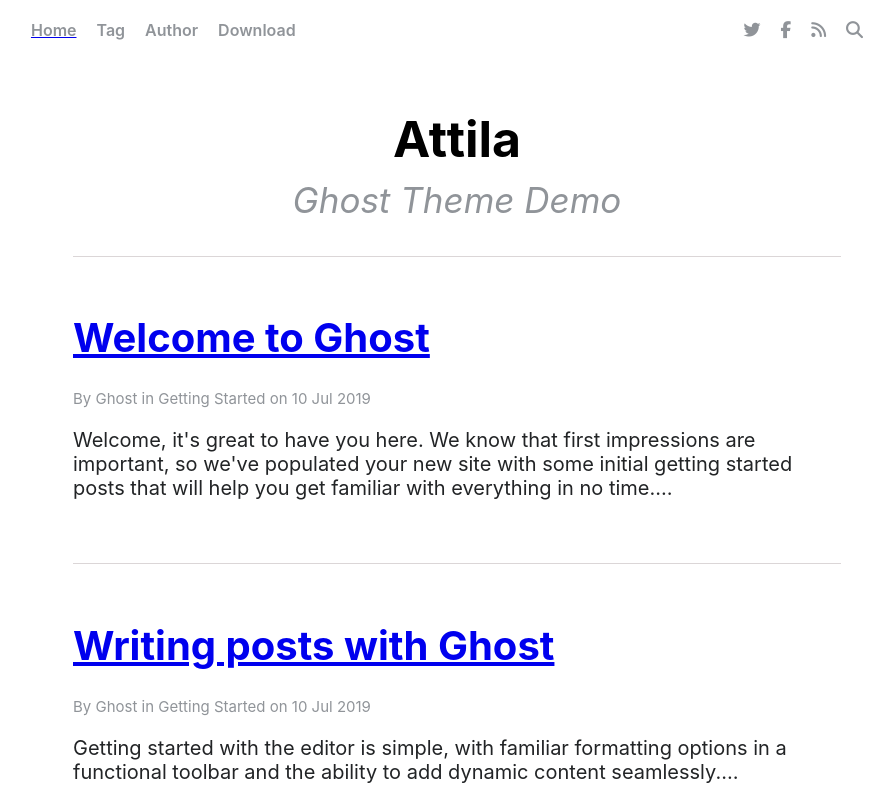
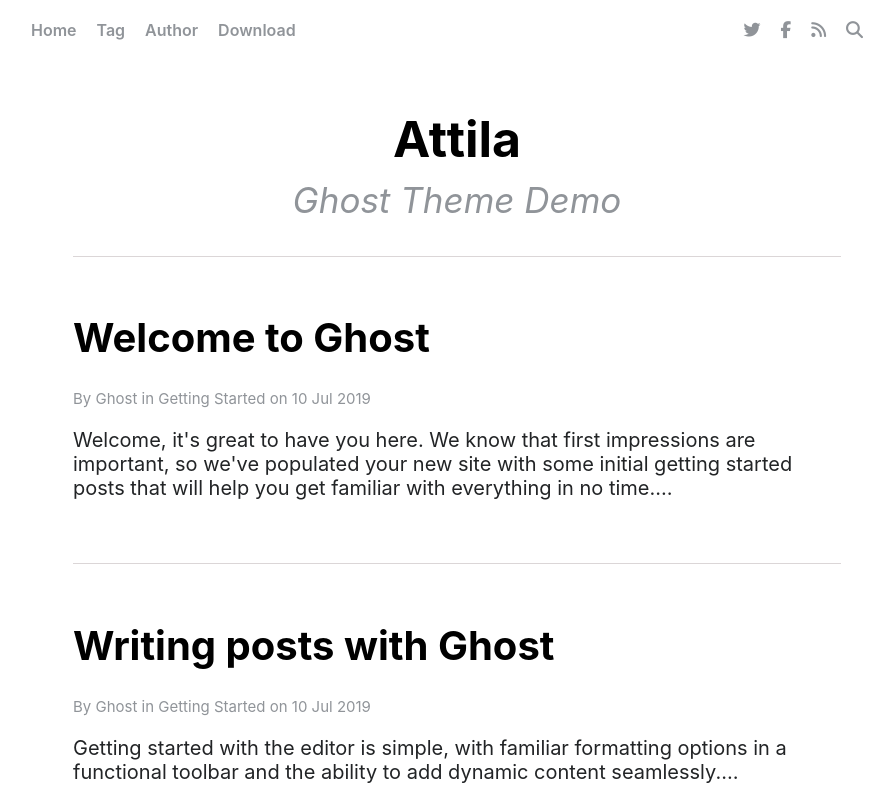
Before and after one commit to ninab95/news-app, a React (Create React App) app: page / in a window 1280 px wide. Shown: the top 800 px of the page, without its empty margins (183-1077 px from the left). Built offline with nearby package versions, Linux system fonts and the light colour scheme.

Commit message:
adding style: text-decoration

```diff
--- a/src/components/Header.js
+++ b/src/components/Header.js
@@ -16,7 +16,7 @@
           onClick={() => setMenuOpened(false)}
           className={`nav-bar ${isMenuOpened && "opened"}`}
         >
-          <Link to="/">
+          <Link to="/" style={{ textDecoration: "none" }}>
             <li>Home</li>
           </Link>
           <li>Tag</li>
--- a/src/components/HeaderCss.css
+++ b/src/components/HeaderCss.css
@@ -34,6 +34,10 @@
   margin-right: 20px;
   color: #909499;
   cursor: pointer;
+}
+
+.nav-bar li:hover {
+  text-decoration: none;
 }
 
 .icon-bar {
--- a/src/components/Info.js
+++ b/src/components/Info.js
@@ -4,7 +4,7 @@
 function Info(props) {
   return (
     <div className="info">
-      <Link to="/post">
+      <Link to="/post" style={{ textDecoration: "none" }}>
         <h1>{props.information.title}</h1>
       </Link>
       <p>{props.information.date}</p>
--- a/src/components/InfoCss.css
+++ b/src/components/InfoCss.css
@@ -9,6 +9,7 @@
 
 .info h1 {
   font-size: 40px;
+  color: black;
 }
 
 .info p {
```
